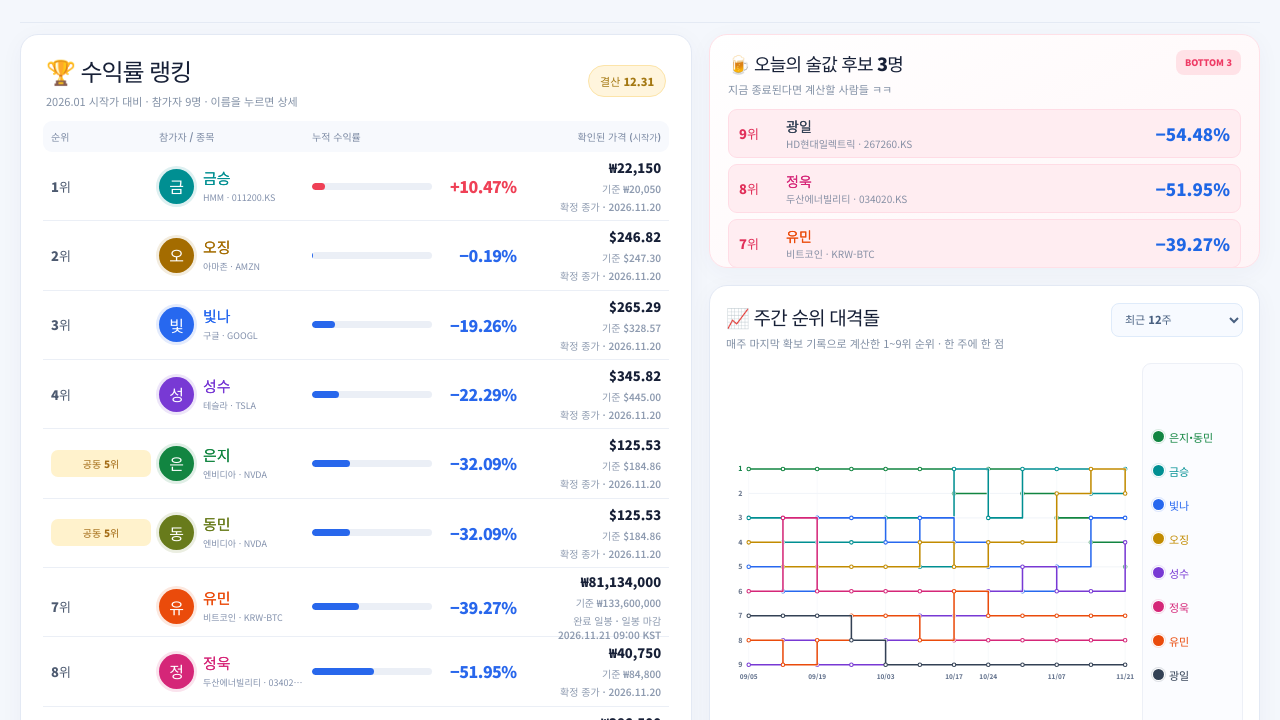
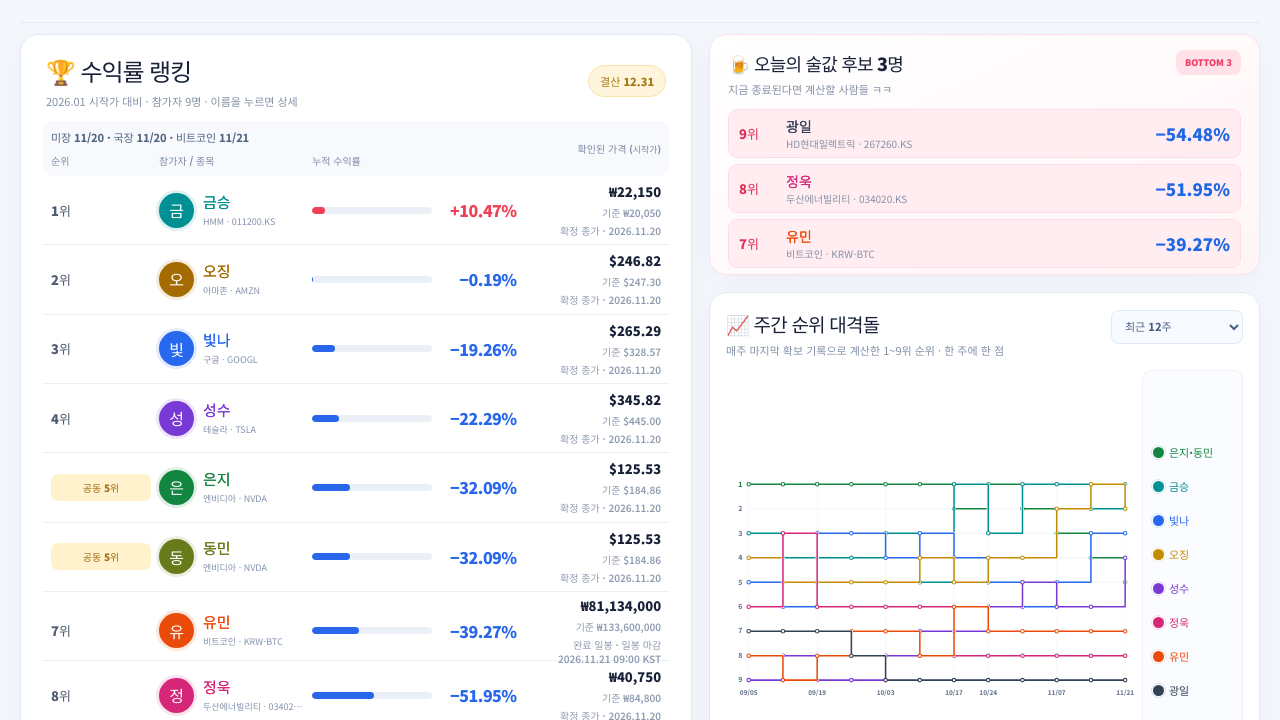
Before and after one commit to kssksskss811-glitch/sool-battle-2026, a plain HTML site: page index.html in a window 1280 px wide. Shown: the part 65-785 px from the top of the page. Drawn offline with Linux system fonts and the light colour scheme.

Commit message:
Show US, Korea, and Bitcoin dates on one ranking header line

```diff
--- a/assets/app.js
+++ b/assets/app.js
@@ -44,6 +44,22 @@ function marketDateLabel(markets,symbols){
   if(dates.every(day=>day&&day===dates[0]))return dates[0].replaceAll("-",".");
   if(dates.every(day=>!day))return "미확인";
   return symbols.map((symbol,i)=>symbol.replace(".KS","")+" "+(dates[i]?dates[i].slice(5).replace("-","/"):"미확인")).join(" · ");
+}
+function rankMarketDateText(markets){
+  const short=day=>day.slice(5).replace("-","/");
+  const market=symbols=>{
+    const days=symbols.map(symbol=>markets?.[symbol]?.date);
+    const known=days.filter(day=>sourceDayDate(day));
+    if(!known.length)return "—";
+    if(known.length!==days.length)return "일부";
+    return known.every(day=>day===known[0])?short(known[0]):"혼합";
+  };
+  const btc=markets?.["KRW-BTC"];
+  const close=btc?.asOf&&btc?.priceType==="spot"
+    ? (quoteTimeLabel(btc.asOf).match(/^\d{4}\.\d{2}\.\d{2}/)?.[0]??"")
+    : bitcoinCloseLabel(btc?.date);
+  const btcDay=close.match(/^\d{4}\.(\d{2})\.(\d{2})/);
+  return "미장 "+market(["NVDA","TSLA","AMZN","GOOGL"])+" · 국장 "+market(["034020.KS","267260.KS","011200.KS"])+" · 비트코인 "+(btcDay?btcDay[1]+"/"+btcDay[2]:"—");
 }
 function bitcoinCloseLabel(day){
   const parsed=sourceDayDate(day);
@@ -141,6 +157,7 @@ function renderRisk() {
 }
 function renderHeader(){
   $("asOf").textContent=dataUpdateLabel(priceData?.updatedAt);
+  $("rankMarketDates").textContent=rankMarketDateText(priceData?.markets);
   $("krCloseDay").textContent=marketQuoteLabel(priceData?.markets,["034020.KS","267260.KS","011200.KS"]);
   $("usCloseDay").textContent=marketQuoteLabel(priceData?.markets,["NVDA","TSLA","AMZN","GOOGL"]);
   $("btcCandleClose").textContent=quoteBasisLabel(priceData?.markets?.["KRW-BTC"],"KRW-BTC");
--- a/assets/style.css
+++ b/assets/style.css
@@ -313,3 +313,9 @@ h2{font-size:19px;letter-spacing:-.8px;font-weight:900}
   .market-update-panel{padding:9px 10px;gap:6px}
   .market-update-panel .quote-dates{grid-template-columns:repeat(2,minmax(0,1fr))}
 }
+
+/* Source dates stay together directly left of the price heading. */
+.rank-market-dates{grid-column:1 / 4;grid-row:1;white-space:nowrap;justify-self:start;color:#526580;font-size:11px;letter-spacing:-.12px}
+.rank-head .rank-price-heading{grid-column:4;grid-row:1 / span 2;text-align:right}
+.rank-head span:last-child{text-align:left}
+@media(max-width:600px){.rank-market-dates{font-size:9px}.rank-head{row-gap:3px}}
--- a/index.html
+++ b/index.html
@@ -7,10 +7,10 @@
   <meta name="description" content="술값배틀 2026 · 누적 수익률 순위, 술값 후보, 과거 순위변동 차트">
   <title>술값배틀 2026 · 9명의 수익률 대결</title>
   <link rel="icon" href="./assets/favicon.svg" type="image/svg+xml">
-  <link rel="stylesheet" href="./assets/style.css?v=footer-quotes-20261122-r2">
+  <link rel="stylesheet" href="./assets/style.css?v=rank-market-dates-20261122-r2">
   <script defer src="./assets/details.js?v=rank-status-467a953"></script>
   <script defer src="./assets/price-override.js?v=googl-20261029"></script>
-  <script defer src="./assets/app.js?v=compact-rank-20261122"></script>
+  <script defer src="./assets/app.js?v=rank-market-dates-20261122"></script>
 </head>
 <body>
 <div class="app">
@@ -42,8 +42,9 @@
         </div>
         <span class="end-date">결산 12.31</span>
       </div>
-      <div class="rank-head" aria-hidden="true">
-        <span>순위</span><span>참가자 / 종목</span><span>누적 수익률</span><span>확인된 가격 <small>(시작가)</small></span>
+      <div class="rank-head">
+        <div id="rankMarketDates" class="rank-market-dates" aria-label="시장별 가격 기준일">미장 — · 국장 — · 비트코인 —</div><span class="rank-price-heading">확인된 가격 <small>(시작가)</small></span>
+        <span>순위</span><span>참가자 / 종목</span><span>누적 수익률</span>
       </div>
       <div id="rankRows" class="rank-rows" aria-live="polite">
         <div class="loading">가격 데이터를 확인하는 중입니다...</div>
```
Also changed, not shown: 1 other file.
